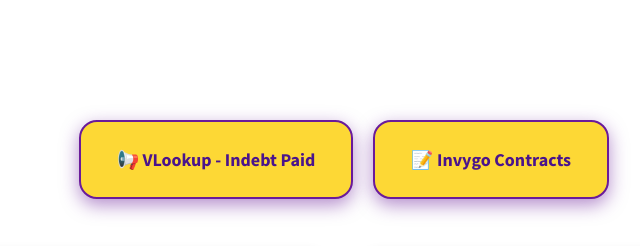
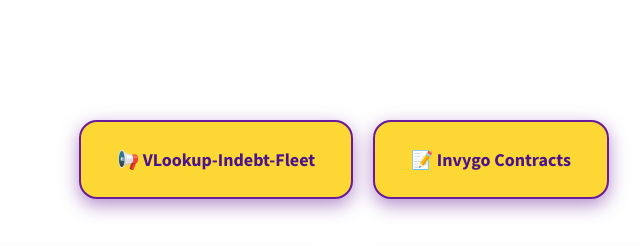
Before and after one commit to moalamir52/Yelo, a plain HTML site: page index.html in a window 1280 px wide. Shown: the part 800-1046 px from the top of the page, 296-936 px from the left. Drawn offline with nearby package versions, Linux system fonts and the light colour scheme.

Commit message:
Website image update

```diff
--- a/index.html
+++ b/index.html
@@ -114,7 +114,7 @@
     class="reminder-card"
     onclick="window.location.href='https://moalamir52.github.io/indebt/'"
   >
-    📢 VLookup - Indebt Paid
+    📢 VLookup-Indebt-Fleet
   </div>
   <a
     href="https://moalamir52.github.io/invygocontracts/"
```
Also changed, not shown: 1 other file.
